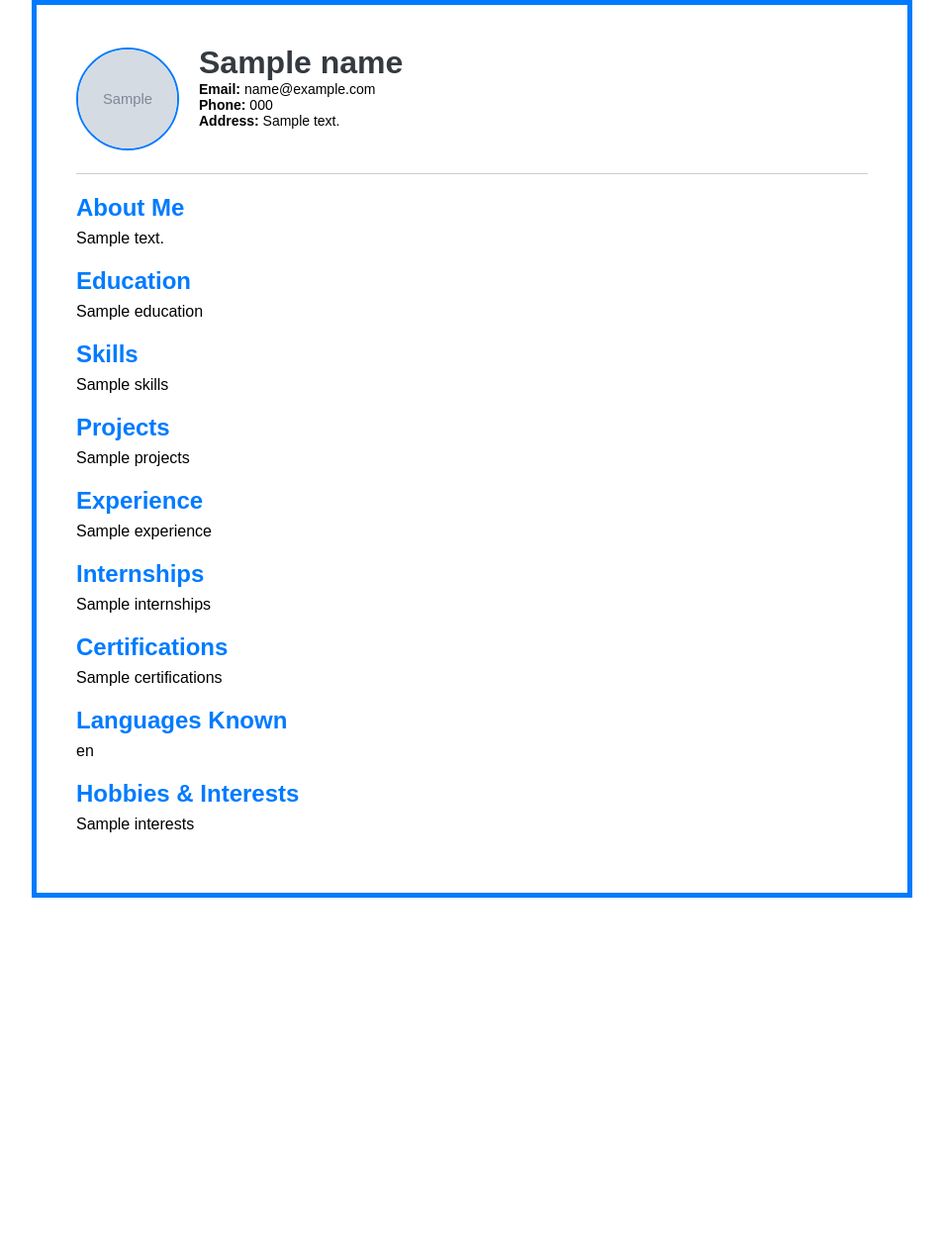
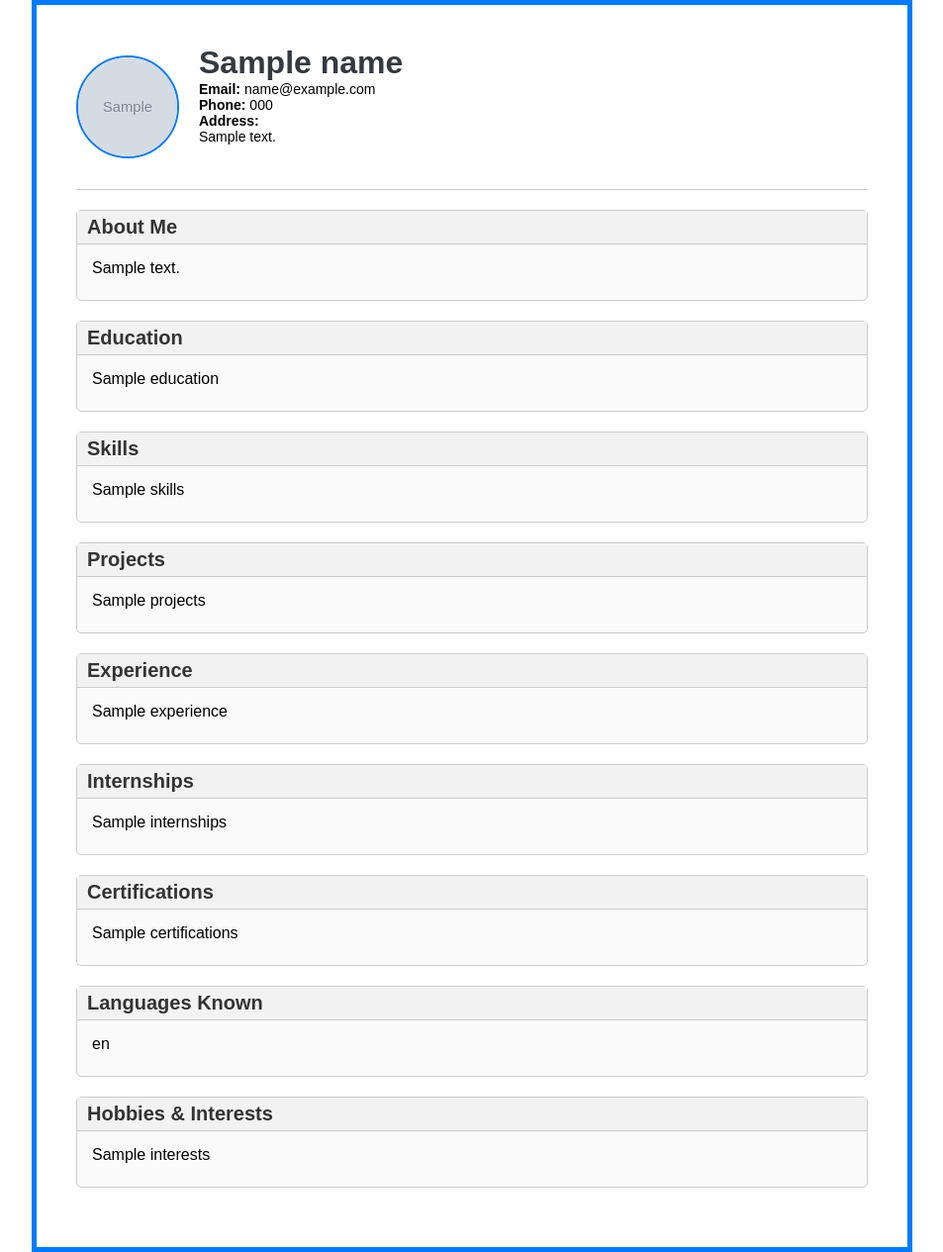
Before and after one commit to gopalkrishna-dev/resume-builder, a Flask app: template templates/resume_template.html in a window 1280 px wide. Shown: the whole page at 99% size, without its empty margins (163-1116 px from the left). Before the commit the page ends 907 px from the top, so only its background shows below. Run offline with Flask 3, Linux system fonts and the light colour scheme; the template is opened without the code that fills it: most values are stand-ins (such as "Sample title", 1, 10 or a date in 2020); grey boxes marked "Sample" are stand-in pictures.

Commit message:
Improved PDF layout: sections, spacing, fonts, borders

```diff
--- a/templates/resume_template.html
+++ b/templates/resume_template.html
@@ -5,12 +5,11 @@
     <title>Resume</title>
     <style>
         body {
-            font-family: 'Rubik', sans-serif;
+            font-family: 'Poppins', sans-serif;
             background-color: #ffffff;
             padding: 40px;
             margin: 0;
             border: 5px solid #007bff;
-            width: 90%;
             max-width: 800px;
             margin: auto;
         }
@@ -34,12 +33,21 @@
             margin-bottom: 25px;
             font-size: 14px;
         }
-        section {
+        .section {
             margin-bottom: 20px;
+            padding: 15px;
+            border: 1px solid #ccc;
+            border-radius: 5px;
+            background-color: #fafafa;
         }
         h2 {
-            color: #007bff;
-            margin-bottom: 8px;
+            font-size: 20px;
+            font-weight: bold;
+            color: #333;
+            background-color: #f2f2f2;
+            padding: 5px 10px;
+            margin: -15px -15px 15px;
+            border-bottom: 1px solid #ccc;
         }
         p {
             margin: 0 0 8px;
@@ -61,20 +69,20 @@
             <div class="contact">
                 <strong>Email:</strong> {{ email }}<br>
                 <strong>Phone:</strong> {{ phone }}<br>
-                <strong>Address:</strong> {{ address }}
+                <strong>Address:</strong><br>{{ address }}
             </div>
         </div>
     </div>
     <hr>
 
-    <section><h2>About Me</h2><p>{{ about }}</p></section>
-    <section><h2>Education</h2><p>{{ education }}</p></section>
-    <section><h2>Skills</h2><p>{{ skills }}</p></section>
-    <section><h2>Projects</h2><p>{{ projects }}</p></section>
-    <section><h2>Experience</h2><p>{{ experience }}</p></section>
-    <section><h2>Internships</h2><p>{{ internships }}</p></section>
-    <section><h2>Certifications</h2><p>{{ certifications }}</p></section>
-    <section><h2>Languages Known</h2><p>{{ languages }}</p></section>
-    <section><h2>Hobbies & Interests</h2><p>{{ interests }}</p></section>
+    <div class="section"><h2>About Me</h2><p>{{ about }}</p></div>
+    <div class="section"><h2>Education</h2><p>{{ education }}</p></div>
+    <div class="section"><h2>Skills</h2><p>{{ skills }}</p></div>
+    <div class="section"><h2>Projects</h2><p>{{ projects }}</p></div>
+    <div class="section"><h2>Experience</h2><p>{{ experience }}</p></div>
+    <div class="section"><h2>Internships</h2><p>{{ internships }}</p></div>
+    <div class="section"><h2>Certifications</h2><p>{{ certifications }}</p></div>
+    <div class="section"><h2>Languages Known</h2><p>{{ languages }}</p></div>
+    <div class="section"><h2>Hobbies & Interests</h2><p>{{ interests }}</p></div>
 </body>
 </html>
```
Also changed, not shown: templates/form.html (+5 -5 lines).
